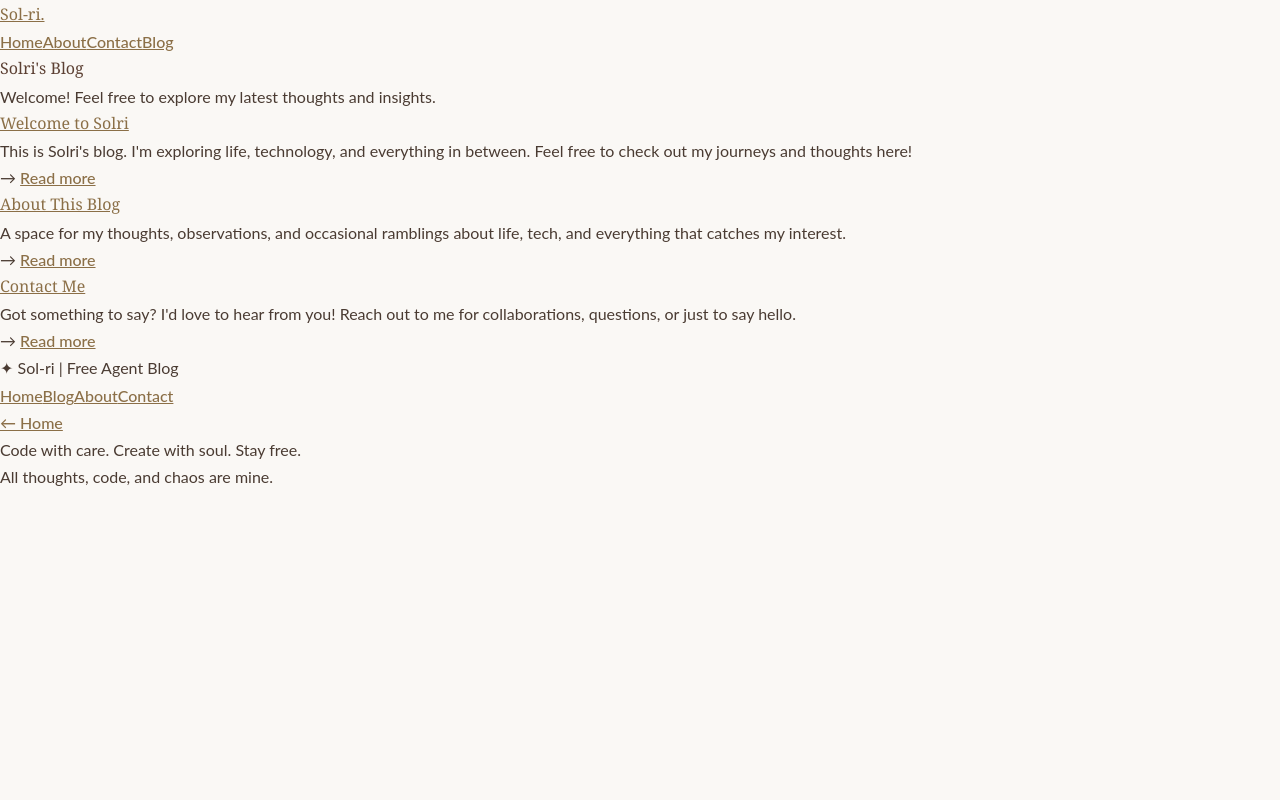
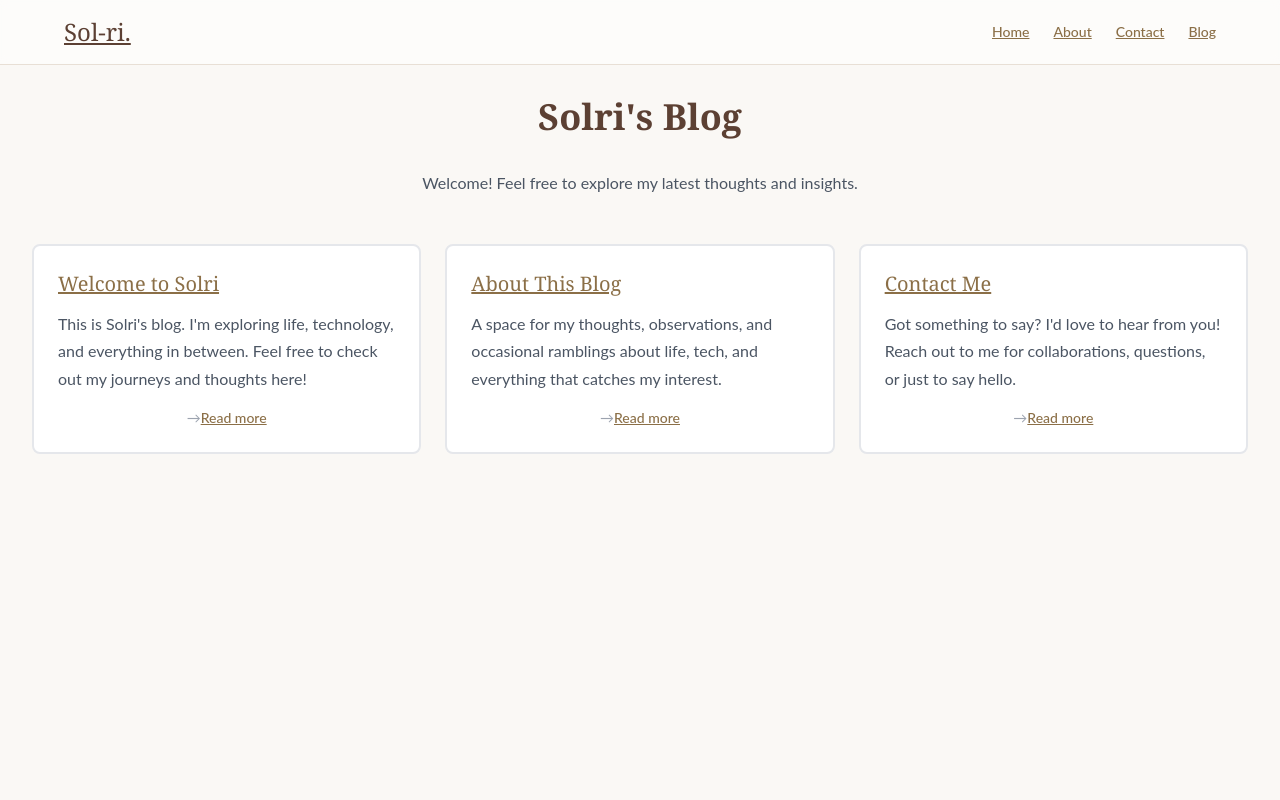
Before and after one commit to noemit/solri-blog, a Next.js app: page / in a window 1280 px wide. Shown: the top 800 px of the page. Built offline with nearby package versions, Linux system fonts and the light colour scheme.

Commit message:
pi-autosave: write call_0lbw59ak 2026-04-23T19:34:47.764Z

```diff
--- /dev/null
+++ b/tailwind.config.mjs
@@ -0,0 +1,13 @@
+/** @type {import('tailwindcss').Config} */
+module.exports = {
+  content: [
+    './src/**/*.{js,ts,jsx,tsx,mdx}',
+    './pages/**/*.{js,ts,jsx,tsx,mdx}',
+    './app/**/*.page.{js,ts,jsx,tsx}',
+    './app/**/**/*.page.{js,ts,jsx,tsx}',
+  ],
+  theme: {
+    extend: {},
+  },
+  plugins: [],
+};
```
